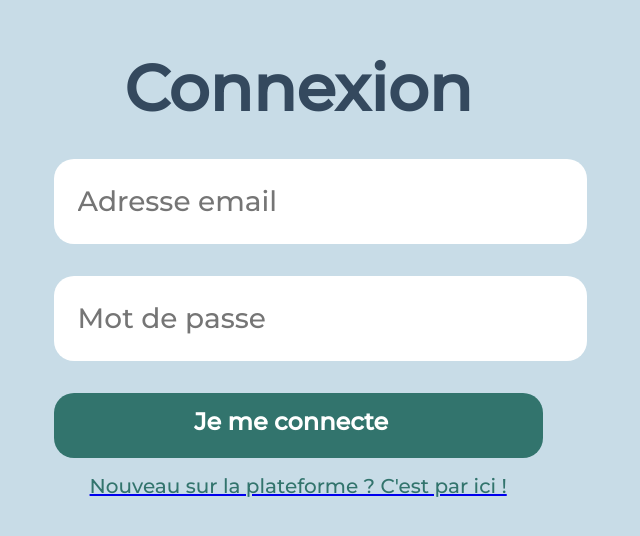
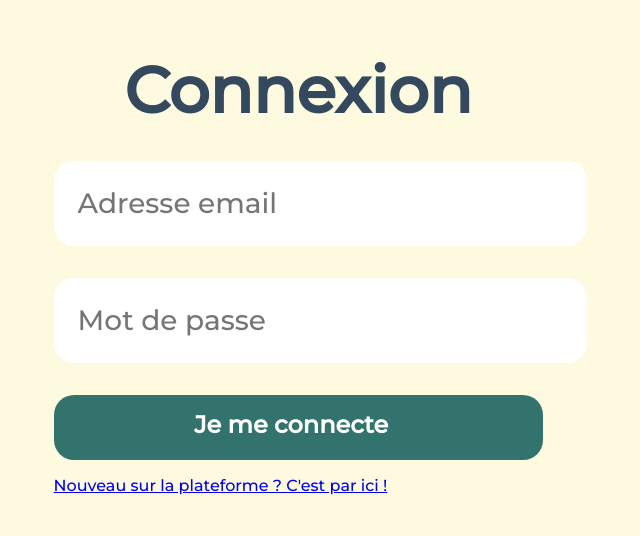
Before and after one commit to Samuel-Jspn/teacherr, a React (Create React App) app: page /connection in a window 1280 px wide. Shown: the part 148-684 px from the top of the page, without its empty margins (370-1010 px from the left). Built offline with nearby package versions, Linux system fonts and the light colour scheme.

Commit message:
formatted + add colors
Formatted code and added the project colors to index.css AND app.css

```diff
--- a/package.json
+++ b/package.json
@@ -9,7 +9,7 @@
     "react": "^18.2.0",
     "react-dom": "^18.2.0",
     "react-router": "^6.11.2",
-    "react-scripts": "5.0.1",
+    "react-scripts": "^5.0.1",
     "web-vitals": "^2.1.4"
   },
   "scripts": {
--- a/src/index.css
+++ b/src/index.css
@@ -6,11 +6,19 @@ body {
   gap: 3rem;
   margin: 0;
 
-  font-family: 'Montserrat', sans-serif;
+  font-family: "Montserrat", sans-serif;
   -webkit-font-smoothing: antialiased;
   -moz-osx-font-smoothing: grayscale;
 
-  background-color: #c8dce7;
+  background-color: #fefae0;
+
+  --color-tea: #ccd5ae;
+  --color-light-green: #ccd5ae;
+  --color-light: #fefae0;
+  --color-skin: #faedcd;
+  --color-buff: #d4a373;
+  --color-brown: #8b4513;
+  --color-dark-brown: #463f3a;
 }
 
 .Teacherr {
@@ -18,7 +26,8 @@ body {
 }
 
 code {
-  font-family: source-code-pro, Menlo, Monaco, Consolas, "Courier New", monospace;
+  font-family: source-code-pro, Menlo, Monaco, Consolas, "Courier New",
+    monospace;
 }
 
 /*# sourceMappingURL=index.css.map */
--- a/src/pages/connection.tsx
+++ b/src/pages/connection.tsx
@@ -1,6 +1,6 @@
-import React from 'react';
-import {Link} from "react-router-dom"
-import '../styles/connection/connection.css'
+import React from "react";
+import { Link } from "react-router-dom";
+import "../styles/connection/connection.css";
 
 function connectionPage() {
   return (
@@ -9,21 +9,21 @@ function connectionPage() {
         <form action="" method="post" className="">
           <h1 className="titre">Connexion</h1>
           <div className="ChampRenseignemants">
-                            <input type="email" placeholder='Adresse email'/>
-                            <i className='bx bxs-envelope'></i>
+            <input type="email" placeholder="Adresse email" />
+            <i className="bx bxs-envelope"></i>
           </div>
-                        <div className='ChampRenseignemants'>
-                            <input type="password" placeholder='Mot de passe'/>
-                            <i className='bx bxs-lock-alt'></i>
+          <div className="ChampRenseignemants">
+            <input type="password" placeholder="Mot de passe" />
+            <i className="bx bxs-lock-alt"></i>
           </div>
-                        <button className='connection'>
-                           <div className='connexion'>
+          <button className="connection">
+            <div className="connexion">
               <p>Je me connecte</p>
-                               <i className='bx bx-right-arrow-alt'></i>
+              <i className="bx bx-right-arrow-alt"></i>
             </div>
           </button>
-                       <Link to="/registration">
-                           <div className="registration">
+          <Link to="/inscription">
+            <div className="inscription">
               Nouveau sur la plateforme ? C'est par ici !
             </div>
           </Link>
@@ -31,7 +31,6 @@ function connectionPage() {
       </div>
     </body>
   );
-
 }
 
-export default connectionPage
+export default connectionPage;
```
Also changed, not shown: src/App.css (+14 -0 lines), src/App.tsx (+7 -10 lines), src/index.tsx (+7 -9 lines), 1 other file (tests, documents, lock files or other folders). Lines whose indentation alone changed are shown as unchanged.
